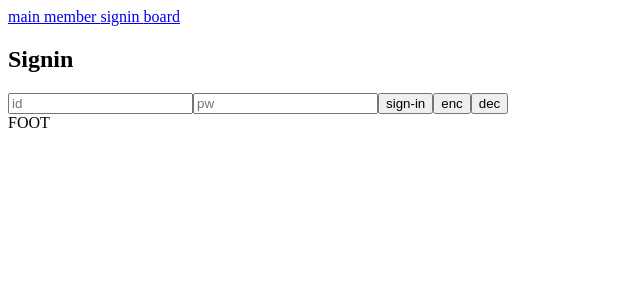
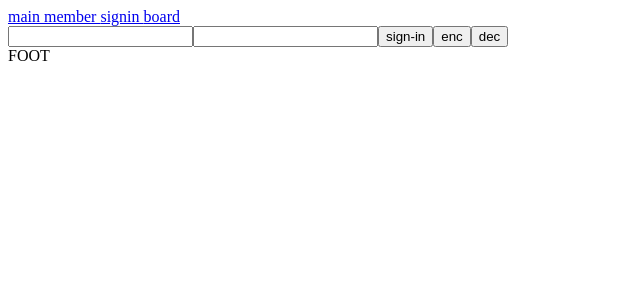
Before and after one commit to vaders-hub/react-ts, a React (Create React App) app: page /signin in a window 1280 px wide. Shown: the top 300 px of the page, without its empty margins (0-640 px from the left). Built offline with nearby package versions, Linux system fonts and the light colour scheme.

Commit message:
2021.12.01 00 saga

```diff
--- a/src/components/Guard.tsx
+++ b/src/components/Guard.tsx
@@ -1,16 +1,20 @@
 import { Route, Redirect } from "react-router-dom";
-import { IdxObjx } from "../interface/common";
+import { IdxSign, ReactComp } from "../interface/common";
 
+// const GuardedRoute: FunctionComponent<ReactComp & IdxSign> = ({
 const GuardedRoute = ({
   component: Component,
   auth,
   ...rest
-}: IdxObjx): React.ReactElement => {
+}: ReactComp & IdxSign): React.ReactElement => {
+  const cond = (props: IdxSign) => {
+    return <Component {...props} />;
+  };
   return (
     <Route
       {...rest}
       render={(props) =>
-        auth === true ? <Component {...props} /> : <Redirect to="/" />
+        auth === true ? cond({ props, rest }) : <Redirect to="/signin" />
       }
     />
   );
--- /dev/null
+++ b/src/components/Input.tsx
@@ -0,0 +1,12 @@
+// const GuardedRoute: FunctionComponent<ReactComp & IdxSign> = ({
+const Input = (props: any): React.ReactElement => {
+  //   console.log("props", props);
+  const { type, name } = props;
+  const emitChage = (e: any) => {
+    props.onChange(e);
+  };
+
+  return <input name={name} type={type} onChange={emitChage}></input>;
+};
+
+export default Input;
--- a/src/layout/BODY.tsx
+++ b/src/layout/BODY.tsx
@@ -5,21 +5,9 @@ import Guard from "../components/Guard";
 import Board from "../pages/Board";
 import Member from "../pages/Member";
 import Signin from "../pages/Signin";
-import { store, observeStore } from "../store";
 
 const BODY = (): React.ReactElement => {
-  store.subscribe(() => {
-    const member: any = store.getState().member;
-    if (member.signedIn === true) {
-      setSignedIn(true);
-    }
-  });
-  const [signedIn, setSignedIn] = useState(false);
-  const stateChanged = (o: any) => {
-    console.log("?", o);
-  };
-
-  observeStore(store, () => store.getState().member, stateChanged);
+  const { member }: any = useSelector((state) => state);
 
   useEffect(() => {
     return () => {
@@ -32,7 +20,12 @@ const BODY = (): React.ReactElement => {
         <Route path="/member" component={Member} />
         <Route path="/signin" component={Signin} />
         {/* <Route path="/board" component={Board} /> */}
-        <Guard path="/board" component={Board} auth={signedIn} />
+        <Guard
+          path="/board"
+          component={Board}
+          auth={member.signedIn}
+          extra="something"
+        />
       </Switch>
     </>
   );
--- a/src/modules/member.ts
+++ b/src/modules/member.ts
@@ -1,11 +1,20 @@
-import { call, put, select, takeEvery, ForkEffect } from "redux-saga/effects";
+import {
+  call,
+  put,
+  take,
+  select,
+  takeEvery,
+  ForkEffect,
+} from "redux-saga/effects";
 import { ResponseGenerator } from "../interface/common";
-import { onRegister, onSignin } from "../apis/member";
+import { onSignin } from "../apis/member";
 import { Action, State } from "../interface/state";
+import { assert } from "console";
 
 const memberActions = {
   SIGN_INFO: "SIGN_INFO",
   SIGN_IN: "SIGN_IN",
+  SIGN_OUT: "SIGN_OUT",
   CLEAR_INFO: "CLEAR_INFO",
   SIGN_UP: "SIGN_UP",
 };
@@ -25,16 +34,37 @@ export const signIn = (data: string | undefined): any => ({
   type: memberActions.SIGN_IN,
   data,
 });
+export const signOut = (): any => ({
+  type: memberActions.SIGN_OUT,
+});
 export const clearInfo = (): any => ({
   type: memberActions.CLEAR_INFO,
 });
 export const getMember = (state: State): State => state.member;
 
-function* signInSaga(): any {
-  const { memid, mempw }: any = yield select(getMember);
-  const result: ResponseGenerator = yield onSignin(memid, mempw);
-  if (result) yield put(signIn(result.message));
-  yield put(clearInfo());
+const callTest = (a: any) => {
+  return new Promise((rv, rj) => {
+    return a ? rv("1") : rj;
+  });
+};
+
+function* signInSaga(action: any) {
+  // const { memid, mempw }: any = yield select(getMember);
+  while (true) {
+    try {
+      const { memid, mempw }: any = action;
+      const pollingAction: ResponseGenerator = yield take(
+        memberActions.SIGN_INFO
+      );
+      console.log("pollingAction", pollingAction);
+      const result: ResponseGenerator = yield call(onSignin, memid, mempw);
+      if (result) yield put(signIn(result.message));
+      const rsp: ResponseGenerator = yield call(callTest, action);
+      yield put(clearInfo());
+    } catch (e) {
+      console.log("e", e);
+    }
+  }
 }
 
 export function* membersSaga(): Generator<ForkEffect<never>, void, unknown> {
@@ -60,6 +90,11 @@ const member = (state: any = initialState, action: Action): Action => {
         memid: "",
         mempw: "",
       };
+    case memberActions.SIGN_OUT:
+      return {
+        ...state,
+        signedIn: false,
+      };
     default:
       return state;
   }
--- a/src/pages/Signin.tsx
+++ b/src/pages/Signin.tsx
@@ -1,10 +1,14 @@
 import { useEffect, useState } from "react";
 import { useSelector, useDispatch } from "react-redux";
 import apis from "../plugins/apis";
-import { passAuth } from "../modules/member";
+import { passAuth, signOut } from "../modules/member";
+import Input from "../components/Input";
 
 const Signin = (): React.ReactElement => {
   const dispatch = useDispatch();
+  const { member }: any = useSelector((state) => state);
+  const [signedIn, setSignedIn] = useState(false); // local
+
   const [inputs, setInputs] = useState({
     memid: "",
     mempw: "",
@@ -13,9 +17,11 @@ const Signin = (): React.ReactElement => {
   const { memid, mempw } = inputs;
 
   useEffect(() => {
-    console.log("mounted");
+    // state obsever
+    // observeStore(store, () => store.getState().member, () => {});
     return () => {
-      console.log("unmount");
+      // clean up local state
+      // setSignedIn(false);
     };
   }, []);
 
@@ -29,6 +35,11 @@ const Signin = (): React.ReactElement => {
 
   const onSignin = async (): Promise<any> => {
     dispatch(passAuth(memid, mempw));
+    setInputs({ memid: "", mempw: "" });
+  };
+
+  const onSignOut = () => {
+    dispatch(signOut());
   };
 
   const onEnc = async (): Promise<any> => {
@@ -55,16 +66,13 @@ const Signin = (): React.ReactElement => {
 
   return (
     <div>
-      <h2>Signin</h2>
-      <div>
-        <input
-          type="text"
-          name="memid"
-          placeholder="id"
-          onChange={onChange}
-          value={memid}
-        />
-        <input
+      <div
+        style={
+          member.signedIn === true ? { display: "none" } : { display: "block" }
+        }
+      >
+        <Input type="text" name="memid" onChange={onChange} value={memid} />
+        <Input
           type="password"
           name="mempw"
           placeholder="pw"
@@ -81,6 +89,15 @@ const Signin = (): React.ReactElement => {
           dec
         </button>
       </div>
+      <div
+        style={
+          member.signedIn === true ? { display: "block" } : { display: "none" }
+        }
+      >
+        <button type="button" onClick={onSignOut}>
+          sign-out
+        </button>
+      </div>
     </div>
   );
 };
--- a/src/store.ts
+++ b/src/store.ts
@@ -1,4 +1,4 @@
-import { Store, Unsubscribe, createStore, applyMiddleware } from "redux";
+import { createStore, applyMiddleware } from "redux";
 import rootReducer, { rootSaga } from "./modules";
 import { composeWithDevTools } from "redux-devtools-extension";
 import createSagaMiddleware from "redux-saga";
@@ -10,34 +10,4 @@ export const store = createStore(
   composeWithDevTools(applyMiddleware(sagaMiddleware))
 );
 
-function toObservable(store: any) {
-  return {
-    subscribe({ onNext }: any) {
-      const dispose: any = store.subscribe(() => onNext(store.getState()));
-      onNext(store.getState());
-      return { dispose };
-    },
-  };
-}
-
-export function observeStore<T>(
-  store: Store<any>,
-  select: (state: any) => T,
-  onChange: (selected: T) => void
-): Unsubscribe {
-  let currentState: T | undefined;
-
-  function handleChange() {
-    const nextState = select(store.getState());
-    if (nextState !== currentState) {
-      currentState = nextState;
-      onChange(currentState);
-    }
-  }
-
-  const unsubscribe = store.subscribe(handleChange);
-  handleChange();
-  return unsubscribe;
-}
-
 sagaMiddleware.run(rootSaga);
```
Also changed, not shown: src/interface/common.d.ts (+7 -3 lines).
